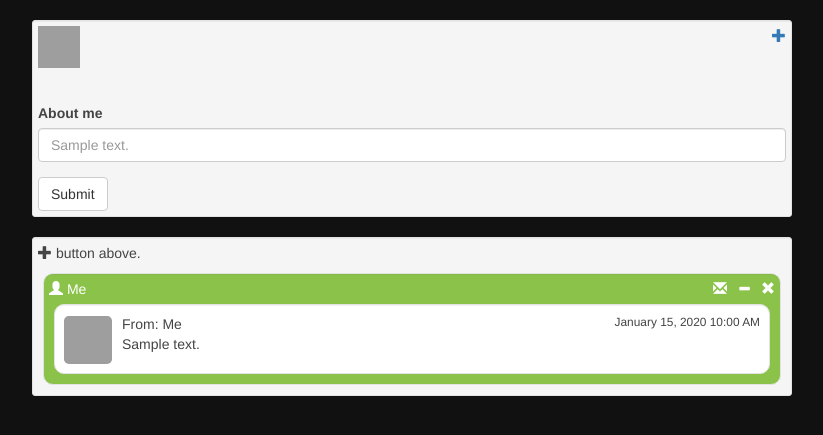
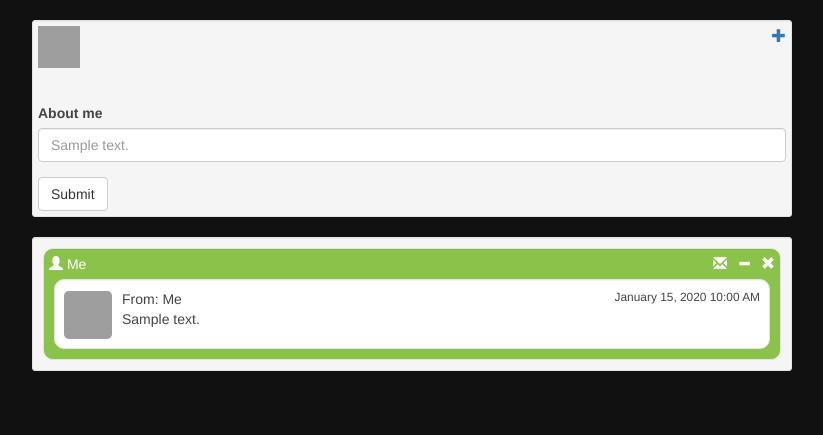
Before and after one commit to kamlang/simpleMessenger, a Flask app: page /conversations in a window 1280 px wide. Shown: the part 52-487 px from the top of the page, without its empty margins (228-1051 px from the left). Run offline with Flask 2, Linux system fonts and the light colour scheme; a user stored in the database is signed in; tables that the repository leaves empty hold one stand-in row (values such as "Sample post"); data that the repository does not hold is empty; some libraries are stand-ins or nearby versions; grey boxes are pictures that could not be loaded.

Commit message:
fixed conversation template

```diff
--- a/app/main/templates/display_conversations.html
+++ b/app/main/templates/display_conversations.html
@@ -17,7 +17,6 @@
           {% if conversations.total > 0%}
   <div class="well well-sm" id="conversations">
     {% set user_has_any_conversation = (conversations.total != 0)%}
-    <span class="glyphicon glyphicon-plus"></span> button above. </p>
     {%for conversation in conversations.items%}
       {% set unread_messages_count = current_user.get_number_of_unread_messages(conversation)%}
       {% set last_message = conversation.messages.first() %}
```
